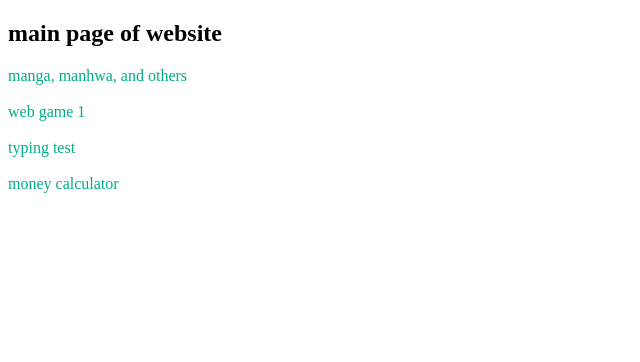
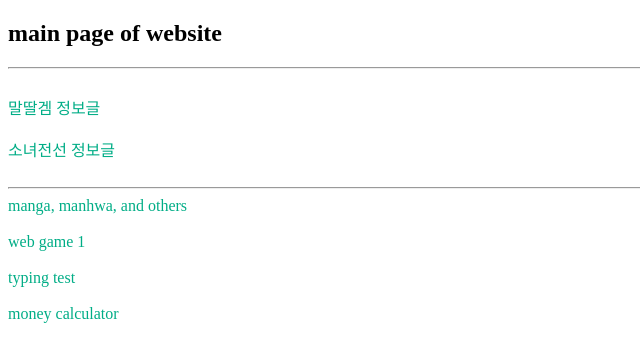
Before and after one commit to jemdou/jemdou.github.io, a plain HTML site: page index.html in a window 1280 px wide. Shown: the whole page, without its empty margins (0-640 px from the left). Drawn offline with Linux system fonts and the light colour scheme.

Commit message:
Add files via upload

```diff
--- a/index.html
+++ b/index.html
@@ -14,22 +14,50 @@
 
     <body>
         <h2>main page of website</h2>
+        <hr>
+        <br>
+        <a href = "horsedaughterinfo/html-horsedaughterinfo.html"
+            target = "_blank">
+            말딸겜 정보글
+        </a>
+        <br>
+        <br>
+        <a href = "girlsfrontlineinfo/html-girlsfrontlineinfo.html"
+            target = "_blank">
+            소녀전선 정보글
+        </a>
+        <br>
+        <br>
+
+
+
+        <hr>
+
+
         <a href = "manhwa-manga/manhwa-manga.html"
             target = "_blank">
             manga, manhwa, and others
-        </a><br><br>
+        </a>
+        <br>
+        <br>
         <a href = "game-1/game-1.html"
             target = "_blank">
             web game 1
-        </a><br><br>
+        </a>
+        <br>
+        <br>
         <a href = "typing-test/typing-test.html"
             target = "_blank">
             typing test
-        </a><br><br>
+        </a>
+        <br>
+        <br>
         <a href = "money-cal/html-money-cal.html"
             target = "_blank">
             money calculator
         </a>
+        <br>
+        <br>
 
 
     </body>
```
